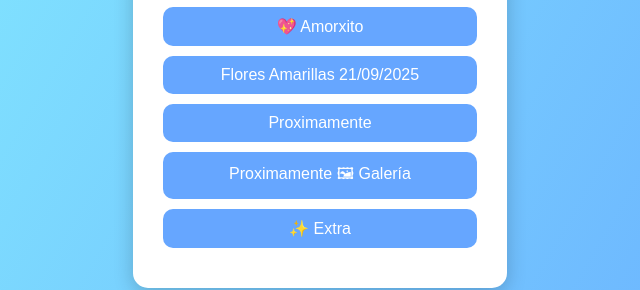
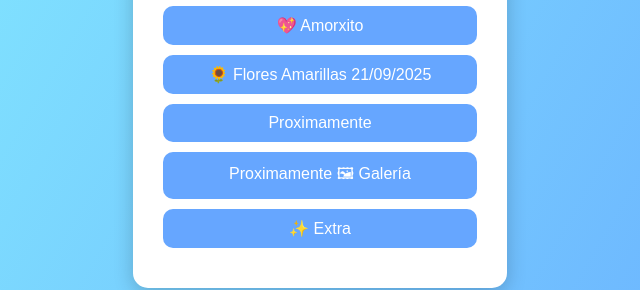
Before and after one commit to JELR1850/web, a plain HTML site: page index.html in a window 1280 px wide. Shown: the part 332-622 px from the top of the page, 320-960 px from the left. Drawn offline with Linux system fonts and the light colour scheme.

Commit message:
Update index.html

```diff
--- a/index.html
+++ b/index.html
@@ -44,7 +44,7 @@
     <h1>🌟 Mis Proyectos 🌟</h1>
     <a href="lluvia.html">✨ Lluvia Te Quiero</a>
     <a href="amorxito.html">💖 Amorxito</a>
-    <a href="Flores_Amarillas_21_sep.html"> Flores Amarillas 21/09/2025</a>
+    <a href="Flores_Amarillas_21_sep.html"> 🌻 Flores Amarillas 21/09/2025</a>
     <a href="romantico.html">Proximamente</a>
     <a href="galeria.html">Proximamente 🖼 Galería</a>
     <a href="extra.html">✨ Extra</a>
```
